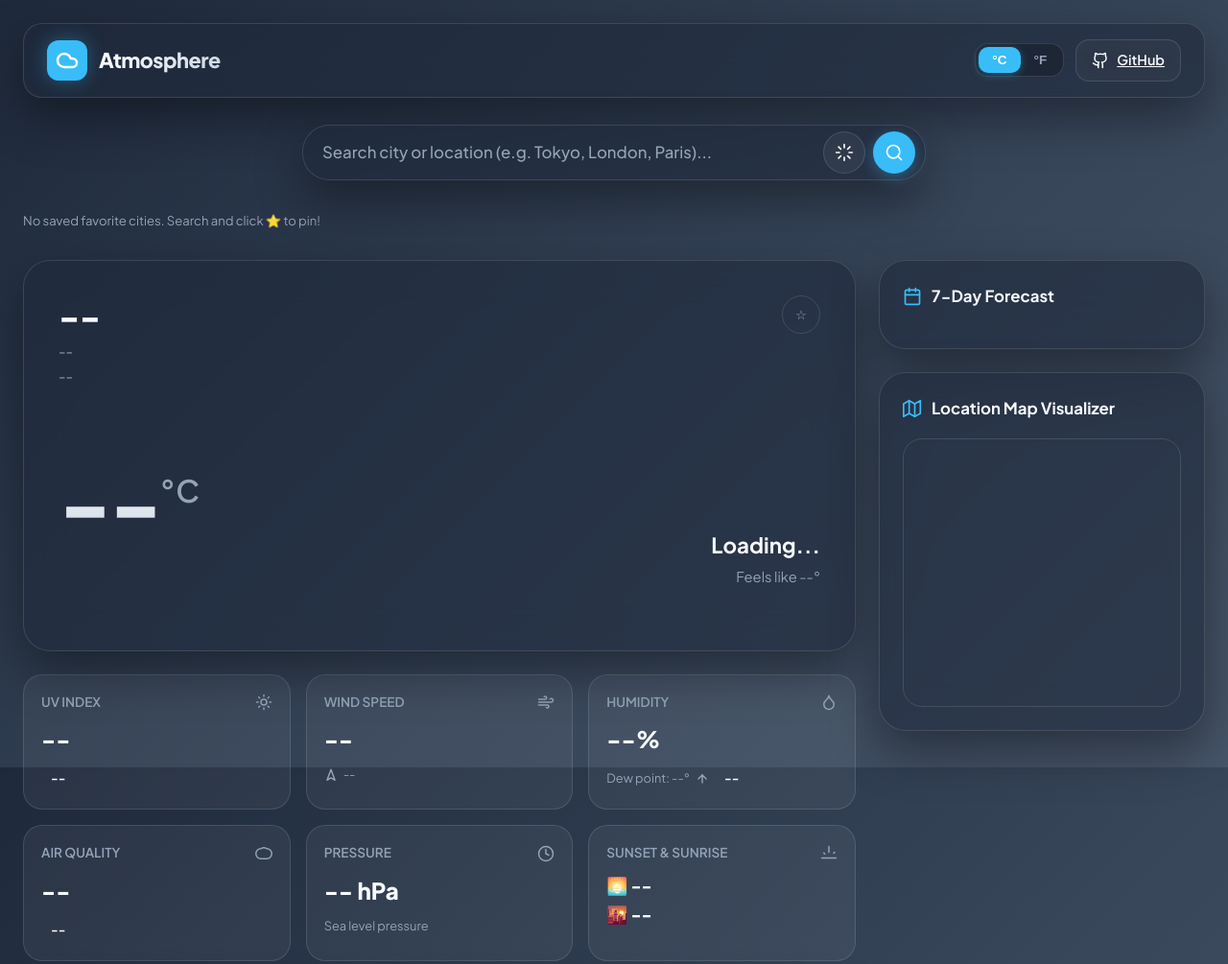
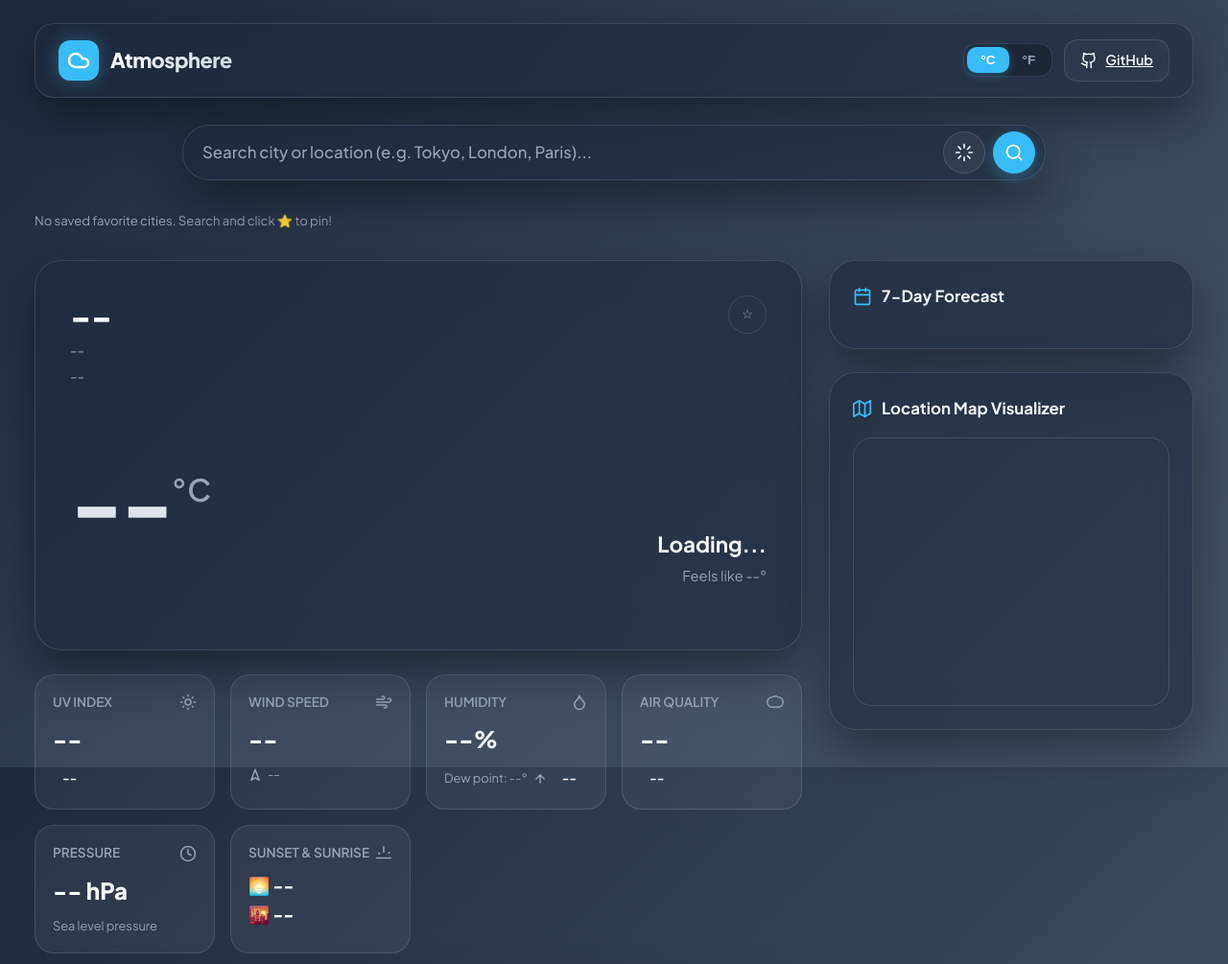
Before and after one commit to suban7048-source/w-app, a plain HTML site: page index.html in a window 1280 px wide. Shown: the top 1005 px of the page at 96% size. Drawn offline with nearby package versions, Linux system fonts and the light colour scheme.

Commit message:
Update homepage, styles, and weather logic

```diff
--- a/css/components.css
+++ b/css/components.css
@@ -6,7 +6,7 @@
 .search-container {
   position: relative;
   width: 100%;
-  max-width: 650px;
+  max-width: 900px;
   margin: 0 auto;
 }
 
@@ -190,11 +190,12 @@
 /* Grid Layout */
 .weather-grid {
   display: grid;
-  grid-template-columns: 1fr 340px;
-  gap: 24px;
+  grid-template-columns: 1fr 380px;
+  gap: 28px;
+  width: 100%;
 }
 
-@media (max-width: 1024px) {
+@media (max-width: 1100px) {
   .weather-grid {
     grid-template-columns: 1fr;
   }
@@ -346,20 +347,9 @@
 /* Detailed Weather Metrics Grid */
 .metrics-grid {
   display: grid;
-  grid-template-columns: repeat(3, 1fr);
+  grid-template-columns: repeat(auto-fit, minmax(170px, 1fr));
   gap: 16px;
-}
-
-@media (max-width: 900px) {
-  .metrics-grid {
-    grid-template-columns: repeat(2, 1fr);
-  }
-}
-
-@media (max-width: 550px) {
-  .metrics-grid {
-    grid-template-columns: 1fr;
-  }
+  width: 100%;
 }
 
 .metric-card {
--- a/css/main.css
+++ b/css/main.css
@@ -121,9 +121,9 @@ body {
   position: relative;
   z-index: 1;
   width: 100%;
-  max-width: 1320px;
-  margin: 0 auto;
-  padding: 24px;
+  max-width: 100%;
+  margin: 0;
+  padding: 24px 36px;
   display: flex;
   flex-direction: column;
   gap: 28px;
```
